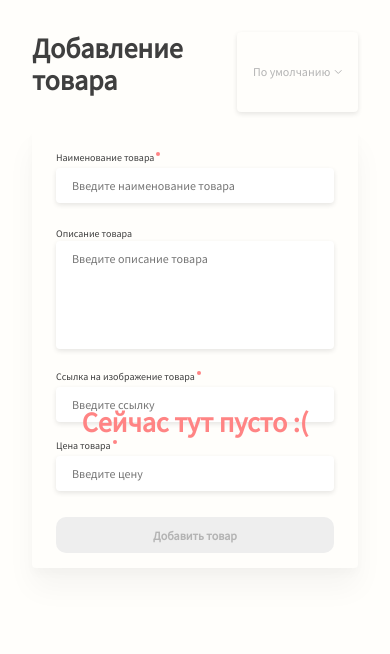
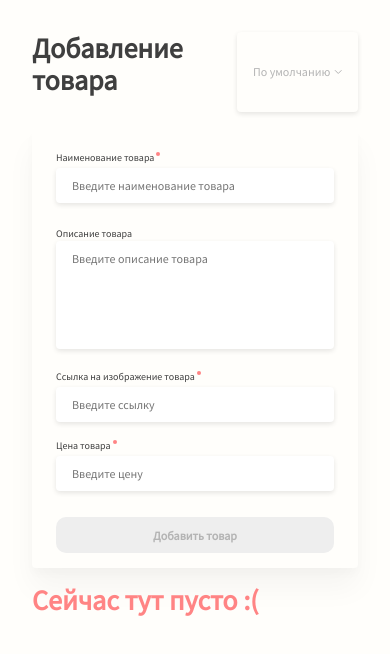
Before and after one commit to roman-j123/idaproject, a Vue app: page / in a window 390 px wide. Shown: the top 654 px of the page. Built offline with nearby package versions, Linux system fonts and the light colour scheme.

Commit message:
Fix: text for mobile size if cards empty

```diff
--- a/src/components/CardList.vue
+++ b/src/components/CardList.vue
@@ -38,11 +38,9 @@ export default {
   grid-gap: 16px;
 }
 .cardlist-empty {
-  position: absolute;
-  top: 50%;
+  padding: 220px 0 0 0;
+  position: sticky;
   left: 50%;
-  margin-right: -50%;
-  transform: translate(-50%, -50%);
 }
 .cardlist-empty__header {
   margin: 0;
@@ -50,4 +48,10 @@ export default {
   line-height: 32px;
   color: rgba(255, 132, 132, 1);
 }
+@media screen and (max-width: 744px) {
+  .cardlist-empty {
+    padding: 0 0 0 0;
+    left: 0;
+  }
+}
 </style>
```
